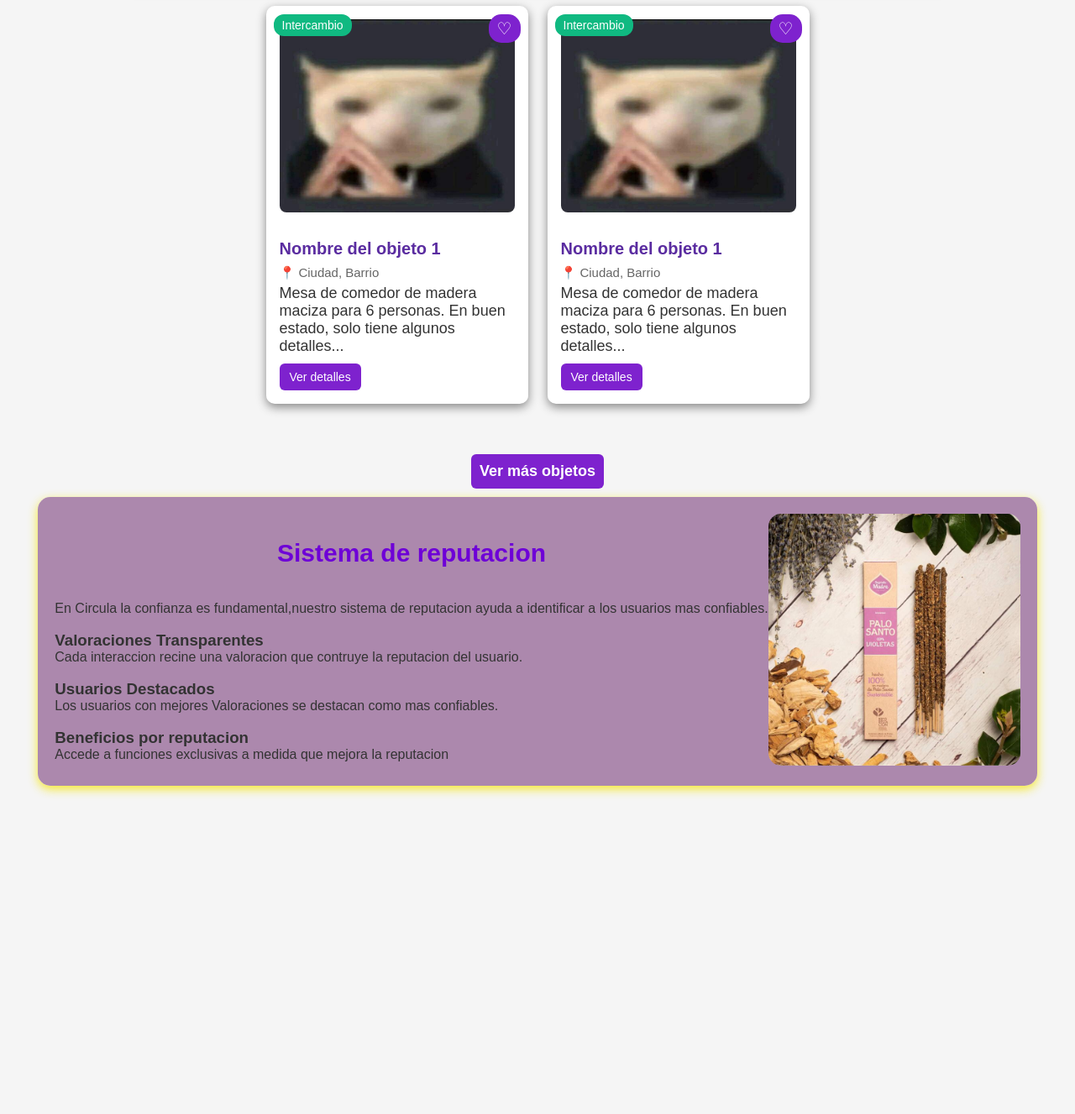
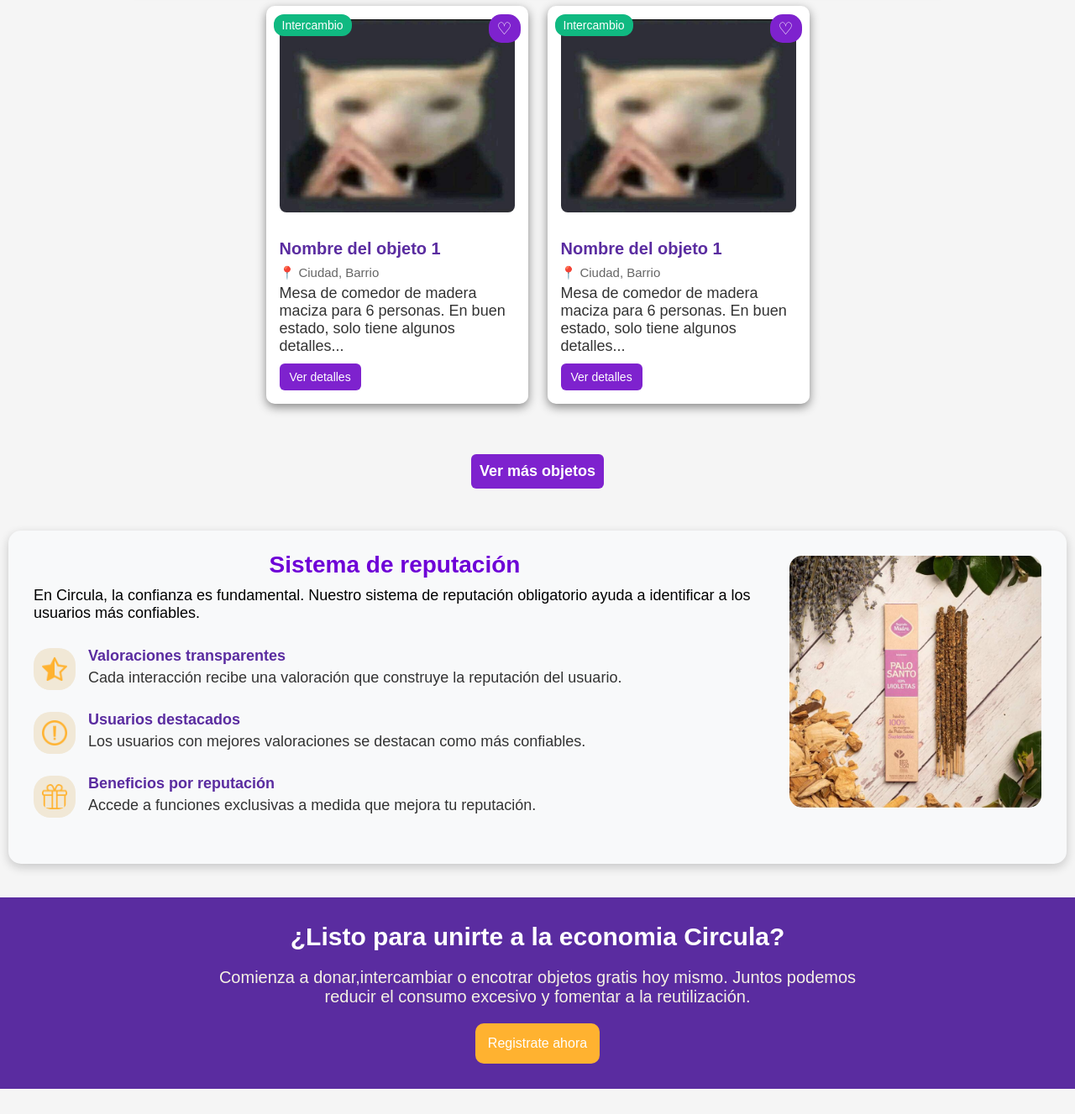
Before and after one commit to Antu27-a/Circula, a PHP site: page / in a window 1280 px wide. Shown: the part 2066-3393 px from the top of the page at 84% size. Before the commit the page ends 3015 px from the top, so only its background shows below. Run offline with PHP 8.4, Linux system fonts and the light colour scheme.

Commit message:
Sistema de reputacion, banner para registrarse :P
olaaa

```diff
--- a/index.html
+++ b/index.html
@@ -358,32 +358,54 @@
         </div>
 
         <section class="Info-reputacion">
+            <div class="reput-info">
+                <!-- COLUMNA IZQUIERDA -->
+                <div class="contenedor-textos">
+                    <h2 class="titulo">Sistema de reputación</h2>
+                    <p class="subtitulo">En Circula, la confianza es fundamental. Nuestro sistema de reputación
+                        obligatorio ayuda a identificar a los usuarios más confiables.</p>
+
+                    <div class="item-reputacion">
+                        <img src="view/img/reputacion-img/estrella-medio-vacia.png" alt="icono estrella">
+                        <div class="texto">
+                            <h3>Valoraciones transparentes</h3>
+                            <p>Cada interacción recibe una valoración que construye la reputación del usuario.</p>
+                        </div>
+                    </div>
+
+                    <div class="item-reputacion">
+                        <img src="view/img/reputacion-img/advertir.png" alt="icono advertencia">
+                        <div class="texto">
+                            <h3>Usuarios destacados</h3>
+                            <p>Los usuarios con mejores valoraciones se destacan como más confiables.</p>
+                        </div>
+                    </div>
+
+                    <div class="item-reputacion">
+                        <img src="view/img/reputacion-img/regaloo.png" alt="icono regalo">
+                        <div class="texto">
+                            <h3>Beneficios por reputación</h3>
+                            <p>Accede a funciones exclusivas a medida que mejora tu reputación.</p>
+                        </div>
+                    </div>
+                </div>
+
+                <!-- COLUMNA DERECHA -->
+                <div class="imagen-reputacion">
+                    <img src="view/img/Palo Santo con Violetas.jpg" alt="Imagen reputación">
+                </div>
+            </div>
+        </section>
 
 
-            <div class="reput-info">
-                <div class="contenidor">
-                    <h2 class="titulo">Sistema de reputacion</h2>
-                    <p>En Circula la confianza es fundamental,nuestro sistema de reputacion ayuda a identificar a los
-                        usuarios
-                        mas confiables. </p>
-                    <img src="" alt="">
-                    <h3>Valoraciones Transparentes</h3>
-                    <p>Cada interaccion recine una valoracion que contruye la reputacion del usuario.</p>
-
-                    <img src="" alt="">
-                    <h3>Usuarios Destacados </h3>
-                    <p>Los usuarios con mejores Valoraciones se destacan como mas confiables.</p>
-
-                    <img src="" alt="">
-                    <h3>Beneficios por reputacion </h3>
-                    <p>Accede a funciones exclusivas a medida que mejora la reputacion</p>
-                </div>
-                <div class="imagen-reputacion">
-                    <img src="view/img/Palo Santo con Violetas.jpg" alt="">
-                </div>
+        <section class="banner-invitar">
+            <h2 class="tituloR">¿Listo para unirte a la economia Circula?</h2>
+            <div class="invitar-info">
+                <p>Comienza a donar,intercambiar o encotrar objetos gratis hoy mismo. Juntos podemos reducir el consumo
+                    excesivo y fomentar a la reutilización. </p>
 
             </div>
-
+            <a href="#" class="boton-registrar">Registrate ahora </a>
         </section>
 
         <script src="view/js/tarjetas.js"></script>
--- a/view/css/index.css
+++ b/view/css/index.css
@@ -379,23 +379,116 @@ main {
 }
 
 /* Sistema de reputacion */
+/* SECCIÓN PRINCIPAL */
 .Info-reputacion {
-    display: grid;
-    margin-bottom: 40px;
-    box-shadow: 0 4px 12px rgba(245, 229, 14, 0.863);
-    border-radius: 15px;
-
+  margin: 40px auto;
+  padding: 30px;
+  background-color: #f8f9fa;
+  box-shadow: 0 4px 12px rgba(20, 20, 20, 0.2);
+  border-radius: 15px;
+  max-width: 1200px;
 }
 
+/* CONTENEDOR PRINCIPAL DE DOS COLUMNAS */
 .reput-info {
-    display: flex;
-    padding: 20px;
-    background: #ac88ad;
-    border-radius: 15px;
+  display: flex;
+  gap: 40px;
+  flex-wrap: wrap;
 }
 
+/* COLUMNA IZQUIERDA */
+.contenedor-textos {
+  flex: 1;
+  min-width: 300px;
+}
+
+.contenedor-textos .titulo {
+  font-size: 28px;
+  color: #6e00d7;
+  margin-bottom: 10px;
+  margin-top: -5px;
+}
+
+.contenedor-textos .subtitulo {
+  font-size: 18px;
+  margin-bottom: 30px;
+  color: #000000;
+}
+
+/* BLOQUES CON ÍCONO + TEXTO */
+.item-reputacion {
+  display: flex;
+  align-items: flex-start;
+  gap: 15px;
+  margin-bottom: 25px;
+}
+
+.item-reputacion img {
+  width: 30px;
+  height: 30px;
+  flex-shrink: 0;
+  margin-top: 1px;
+  padding: 10px;
+  background-color: #f1e8d6;
+  border-radius: 20px;
+}
+
+.item-reputacion .texto h3 {
+  margin: 0;
+  font-size: 18px;
+  color: #5a2ca0;
+}
+
+.item-reputacion .texto p {
+  margin-top: 5px;
+  font-size: 18px;
+  color: #333;
+}
+
+/* COLUMNA DERECHA (IMAGEN) */
 .imagen-reputacion img {
-    width: 300px;
-    height: 300px;
-    border-radius: 15px;
+  width: 300px;
+  height: auto;
+  border-radius: 15px;
+  object-fit: cover;
 }
+
+
+/* banner registrar  */
+.banner-invitar{
+    background-color: #5a2ca0;
+    width: 1350px;
+    display: flex;
+    flex-direction: column;
+    align-items: center;
+    padding-bottom: 30px;
+    margin-bottom: 30px;
+}
+
+.invitar-info{
+    font-size: 18px;
+    color: black;
+    text-align: center;
+}
+
+.invitar-info p{
+    margin-bottom: 20px;
+    color:rgb(245, 242, 227);
+    font-size: 20px;
+    width: 800px;
+}
+
+.boton-registrar{
+    border-radius: 10px;
+    padding: 15px;
+    background-color: #ffb230;
+    color: white;
+    text-decoration: none;
+}
+
+.tituloR {
+    text-align: center;
+    margin: 30px 0 20px;
+    font-size: 30px;
+    color: #ffffff;
+}
```
Also changed, not shown: view/img/reputacion-img/advertir.png (added), view/img/reputacion-img/estrella-medio-vacia.png (added), view/img/reputacion-img/regaloo.png (added).
